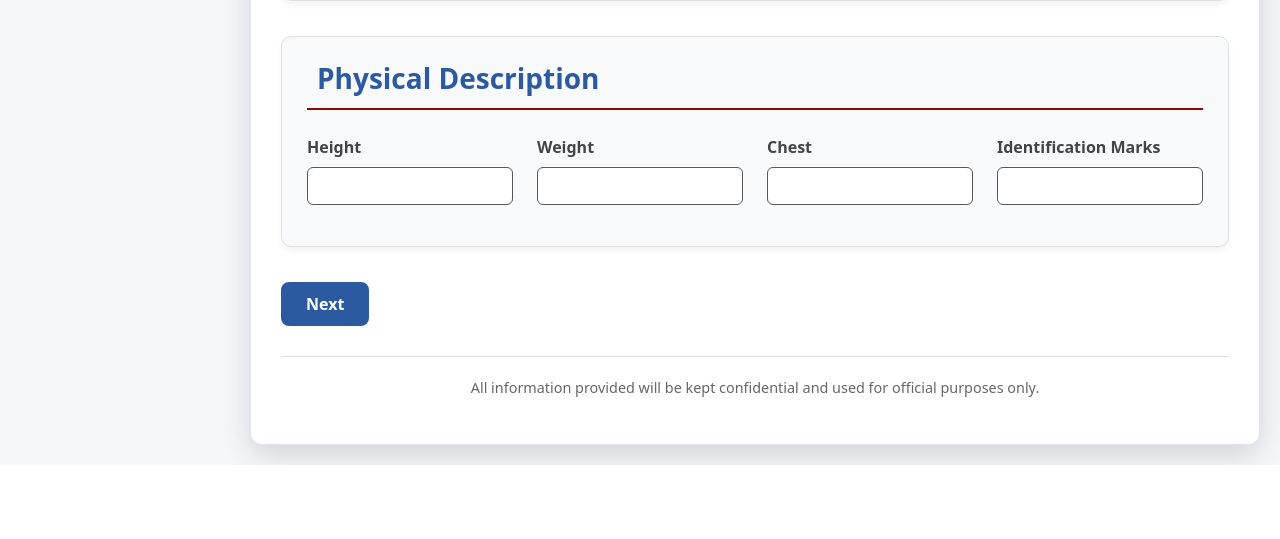
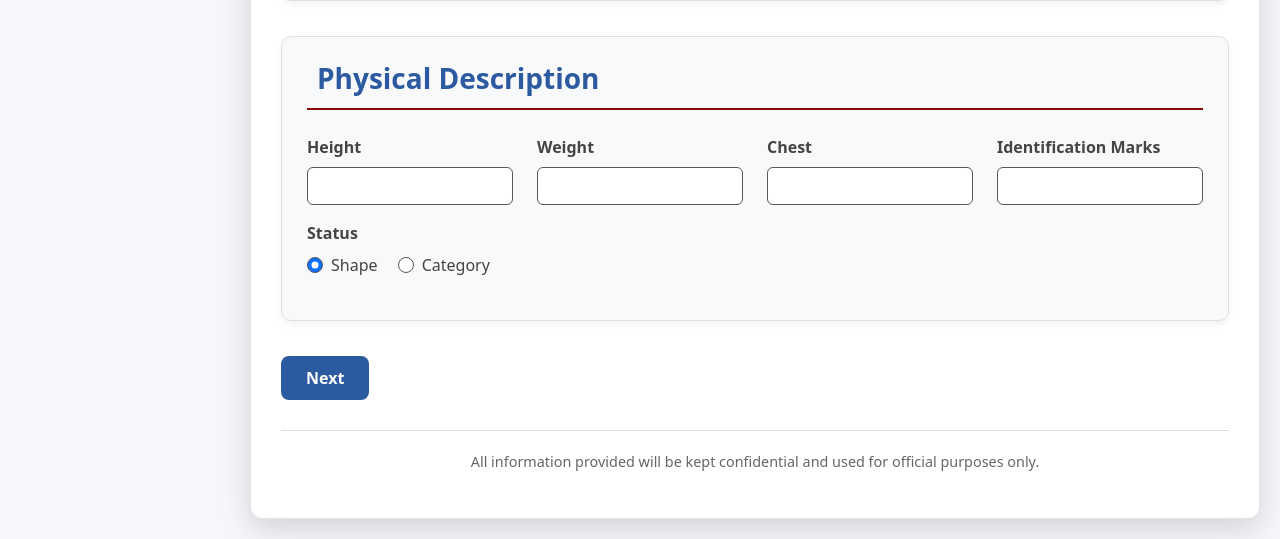
Before and after one commit to CODINGPERSON2026/HRMS-FEB-02, a Flask app: page /personnel_information/add-personnel in a window 1280 px wide. Shown: the part 2437-2976 px from the top of the page. Before the commit the page ends 2902 px from the top, so only its background shows below. Run offline with Flask 3, Linux system fonts and the light colour scheme; some libraries are stand-ins or nearby versions.

Commit message:
category

```diff
--- a/db_config.py
+++ b/db_config.py
@@ -5,7 +5,7 @@ DB_CONFIG = {
     'host': 'localhost',
     'user': 'root',
     'password': 'qaz123QAZ!@#',
-    'database': 'hrms',
+    'database': 'army_personnel_db',
     'autocommit': True
 }
 
--- a/templates/personnel_info/index.html
+++ b/templates/personnel_info/index.html
@@ -7,6 +7,10 @@
     --secondary-color: #8a0a0a;
     --light-bg: #f8f9fa;
     --accent-color: #d4af37;
+    --saffron: #ff9933;
+    --white: #ffffff;
+    --green: #138808;
+    --accent: #000080;
   }
 
   /* Increased width for the entire page */
@@ -14,13 +18,6 @@
     max-width: 80%;
     padding: 0 20px;
   }
-  /* Add these styles to your existing CSS */
-:root {
-  --saffron: #ff9933;
-  --white: #ffffff;
-  --green: #138808;
-  --accent: #000080;
-}
 
 .page-header {
   display: flex;
@@ -1146,6 +1143,69 @@
                     />
                     <div class="error-message" id="identificationMarks-error">
                       Only letters, numbers, spaces, hyphens, and underscores are allowed
+                    </div>
+                  </div>
+                </div>
+
+                <div class="row">
+                  <div class="col-md-12 mb-3">
+                    <label class="form-label">Status</label>
+                    <div class="radio-group">
+                      <div class="form-check form-check-inline">
+                        <input
+                          class="form-check-input"
+                          type="radio"
+                          name="physicalStatus"
+                          id="shapeStatus"
+                          value="shape"
+                          checked
+                        />
+                        <label class="form-check-label" for="shapeStatus">Shape</label>
+                      </div>
+                      <div class="form-check form-check-inline">
+                        <input
+                          class="form-check-input"
+                          type="radio"
+                          name="physicalStatus"
+                          id="categoryStatus"
+                          value="category"
+                        />
+                        <label class="form-check-label" for="categoryStatus">Category</label>
+                      </div>
+                    </div>
+                    <div class="sub-radio-group" id="category-options" style="display: none; margin-top: 10px;">
+                      <div class="form-check form-check-inline">
+                        <input
+                          class="form-check-input"
+                          type="radio"
+                          name="categoryType"
+                          id="permanentCategory"
+                          value="permanent"
+                        />
+                        <label class="form-check-label" for="permanentCategory">Permanent</label>
+                      </div>
+                      <div class="form-check form-check-inline">
+                        <input
+                          class="form-check-input"
+                          type="radio"
+                          name="categoryType"
+                          id="temporaryCategory"
+                          value="temporary"
+                        />
+                        <label class="form-check-label" for="temporaryCategory">Temporary</label>
+                      </div>
+                    </div>
+                    <div class="restrictions-group" id="restrictions-group" style="display: none; margin-top: 15px;">
+                      <label for="physicalRestrictions" class="form-label">Restrictions</label>
+                      <textarea
+                        class="form-control"
+                        id="physicalRestrictions"
+                        rows="3"
+                        placeholder="Enter restrictions"
+                      ></textarea>
+                      <div class="error-message" id="physicalRestrictions-error">
+                        Only letters, numbers, spaces, hyphens, and underscores are allowed
+                      </div>
                     </div>
                   </div>
                 </div>
@@ -3548,6 +3608,37 @@
 
     discordYes.addEventListener("change", toggleDiscordDetails);
     discordNo.addEventListener("change", toggleDiscordDetails);
+
+    // Physical Status toggle
+    const shapeStatus = document.getElementById("shapeStatus");
+    const categoryStatus = document.getElementById("categoryStatus");
+    const categoryOptions = document.getElementById("category-options");
+    const restrictionsGroup = document.getElementById("restrictions-group");
+    const permanentCategory = document.getElementById("permanentCategory");
+    const temporaryCategory = document.getElementById("temporaryCategory");
+
+    function togglePhysicalStatus() {
+      if (categoryStatus.checked) {
+        categoryOptions.style.display = "block";
+        toggleCategoryType();
+      } else {
+        categoryOptions.style.display = "none";
+        restrictionsGroup.style.display = "none";
+      }
+    }
+
+    function toggleCategoryType() {
+      if (permanentCategory.checked || temporaryCategory.checked) {
+        restrictionsGroup.style.display = "block";
+      } else {
+        restrictionsGroup.style.display = "none";
+      }
+    }
+
+    shapeStatus.addEventListener("change", togglePhysicalStatus);
+    categoryStatus.addEventListener("change", togglePhysicalStatus);
+    permanentCategory.addEventListener("change", toggleCategoryType);
+    temporaryCategory.addEventListener("change", toggleCategoryType);
 
     // Dynamic table functionality
     function addTableRow(tableId, buttonId, inputClass = "") {
```
